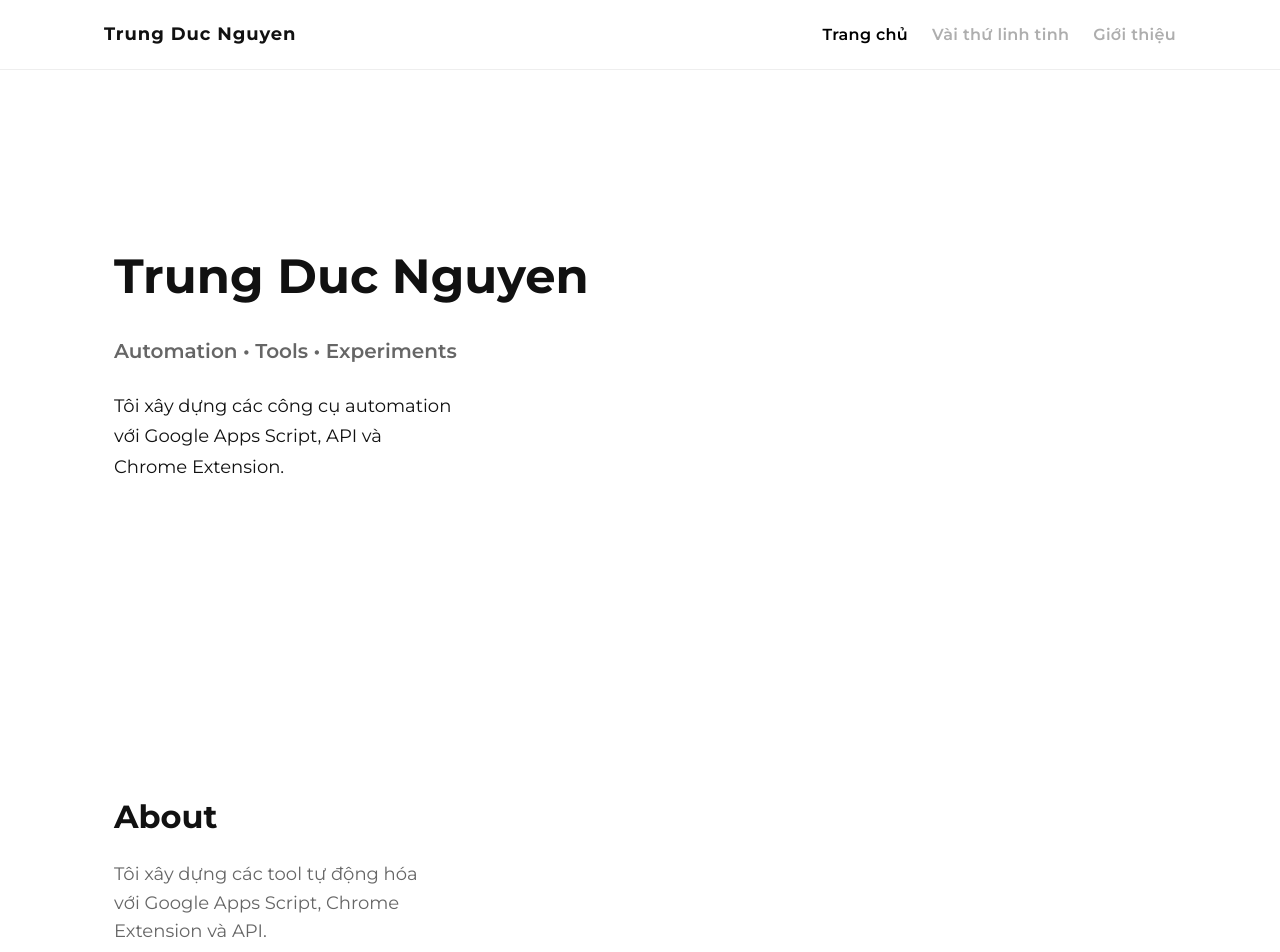
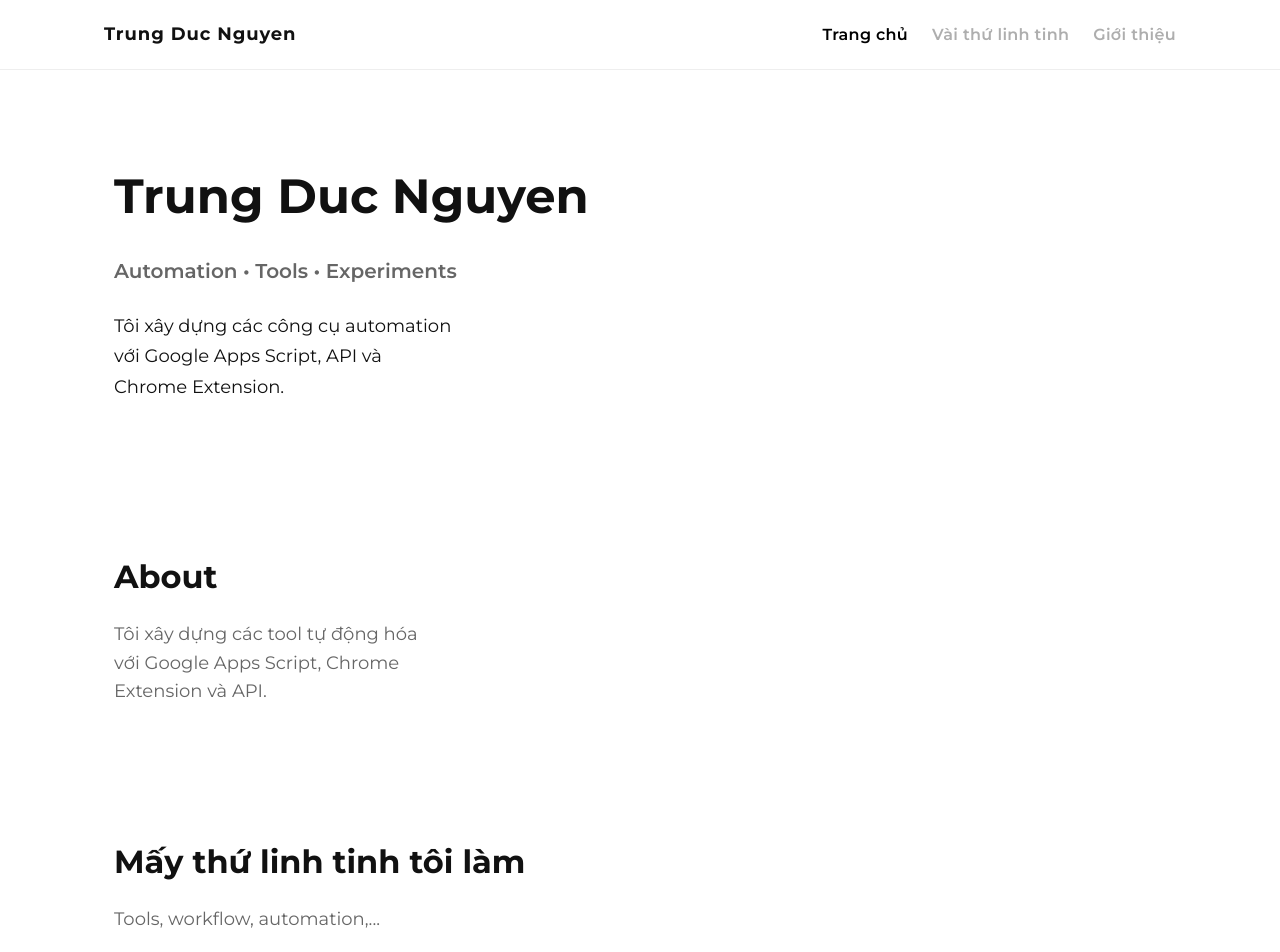
Before and after one commit to trungducngtd/trungducngtd.github.io, a Jekyll site: the page built from index.html, in a window 1280 px wide and 1400 px high. Shown: the top 952 px of the window. Built offline with Jekyll 4.4.1, drawn with Linux system fonts in a browser that asks for light colours.

Commit message:
Update styles.css

```diff
--- a/assets/css/styles.css
+++ b/assets/css/styles.css
@@ -93,7 +93,7 @@ body {
 }
 
 .section-block {
-  padding: 120px 0;
+  padding: 40px 0;
   opacity: 0;
   transform: translateY(24px);
   transition: opacity 0.7s ease, transform 0.7s ease;
@@ -512,7 +512,7 @@ body {
   }
 
   .section-block {
-    padding: 64px 0;
+    padding: 20px 0;
   }
 
   .project-detail-hero {
```
